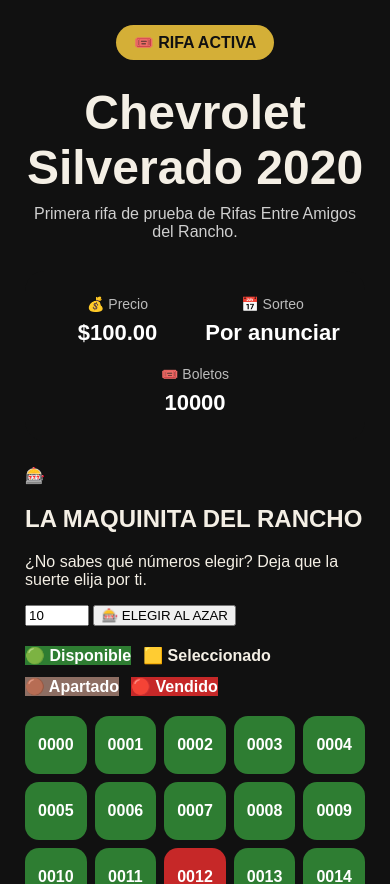
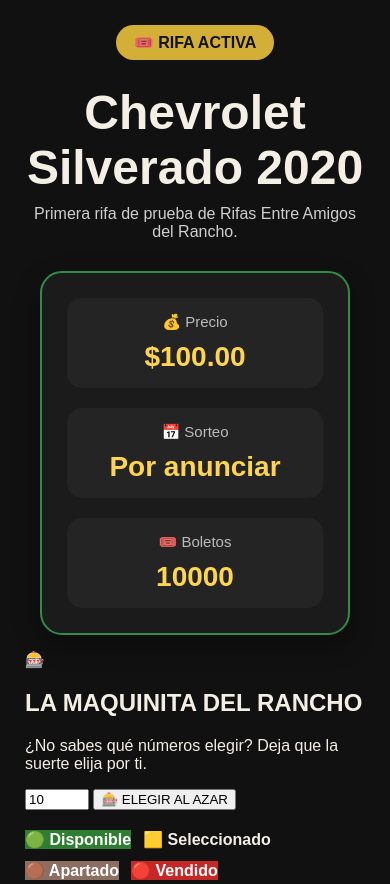
Before and after one commit to Admin1pablo/rifas-entre-amigos-, a Flask app: page /rifa/1 in a window 390 px wide. Shown: the part 54-938 px from the top of the page. Run offline with Flask 3, Linux system fonts and the light colour scheme; data comes from the database, SQL or seed files in the repository.

Commit message:
Add vehicle image and info card styles

```diff
--- a/static/raffle.css
+++ b/static/raffle.css
@@ -211,3 +211,128 @@
     font-weight:bold;
 
 }
+/* ===========================
+   FOTO DEL VEHÍCULO
+=========================== */
+
+.vehicle-image{
+    width:100%;
+    max-width:1100px;
+    margin:35px auto;
+    border-radius:30px;
+    overflow:hidden;
+    background:#111;
+    box-shadow:0 18px 45px rgba(0,0,0,.45);
+    border:5px solid #4caf50;
+}
+
+.vehicle-image img{
+    width:100%;
+    display:block;
+    aspect-ratio:16/9;
+    object-fit:cover;
+    transition:.35s;
+}
+
+.vehicle-image:hover img{
+    transform:scale(1.03);
+}
+
+/* ===========================
+   INFORMACIÓN
+=========================== */
+
+.vehicle-info-card{
+
+    max-width:1100px;
+    margin:25px auto;
+
+    background:#1b1b1b;
+
+    border:2px solid #2f8d46;
+
+    border-radius:22px;
+
+    padding:25px;
+
+    box-shadow:0 10px 25px rgba(0,0,0,.35);
+
+}
+
+.vehicle-stats{
+
+    display:flex;
+
+    justify-content:space-between;
+
+    gap:20px;
+
+    flex-wrap:wrap;
+
+}
+
+.stat{
+
+    flex:1;
+
+    min-width:180px;
+
+    text-align:center;
+
+    padding:15px;
+
+    background:#242424;
+
+    border-radius:15px;
+
+}
+
+.stat span{
+
+    display:block;
+
+    color:#bbb;
+
+    font-size:15px;
+
+}
+
+.stat strong{
+
+    display:block;
+
+    margin-top:10px;
+
+    font-size:28px;
+
+    color:#FFD54F;
+
+}
+
+/* ===========================
+   CELULAR
+=========================== */
+
+@media(max-width:768px){
+
+.vehicle-image{
+
+margin:15px;
+
+border-radius:18px;
+
+}
+
+.vehicle-info-card{
+
+margin:15px;
+
+}
+
+.stat{
+
+min-width:100%;
+
+}
+
+}
```
